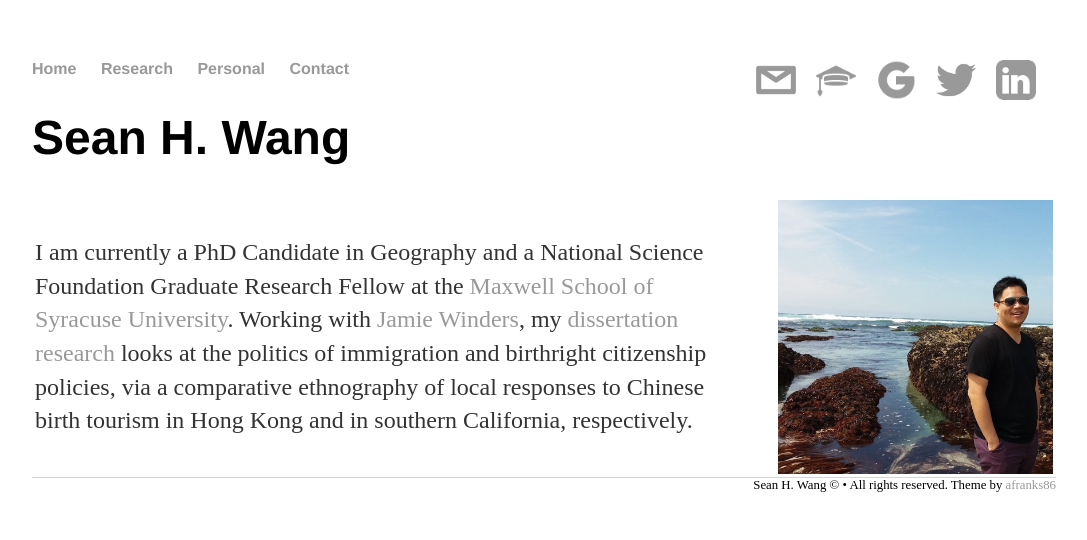
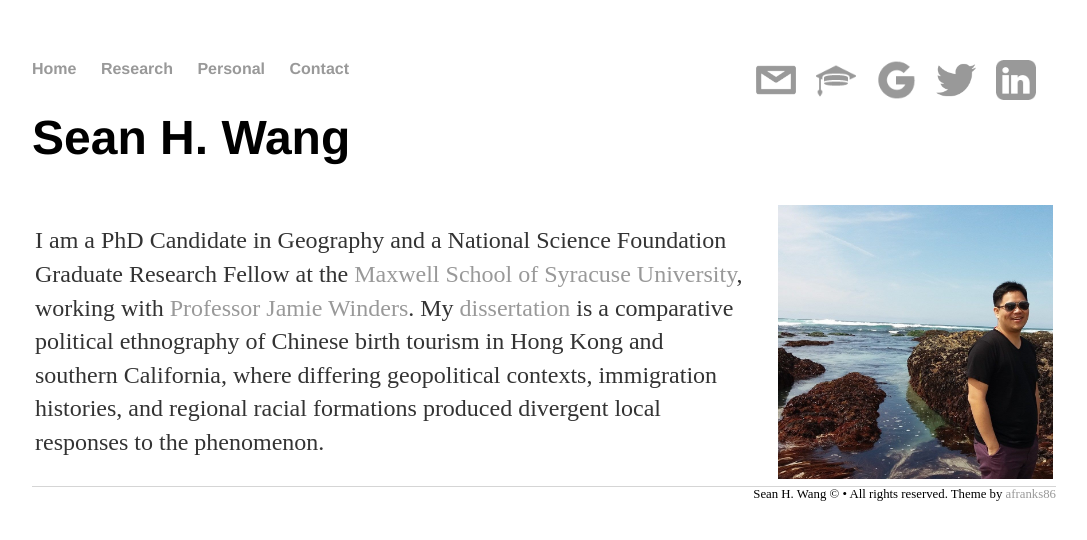
Before and after one commit to SeanyWang/seanywang.github.io, a Jekyll site: the page built from index.html, in a window 1280 px wide. Shown: the top 540 px of the page, without its empty margins (96-1183 px from the left). Built offline with Jekyll 4.4.1, drawn with Linux system fonts in a browser that asks for light colours; nearby versions of some CDN libraries.

Commit message:
index update

```diff
--- a/index.html
+++ b/index.html
@@ -9,8 +9,8 @@ title: Sean H. Wang - Home
     <tr>
       <td width="70%">
         <p>
-          I am currently a PhD Candidate in Geography and a National Science Foundation Graduate Research Fellow at the <a href="https://www.maxwell.syr.edu/geo/">Maxwell School of Syracuse University</a>.
-          Working with <a href="https://www.maxwell.syr.edu/geo/Winders,_Jamie/">Jamie Winders</a>, my <a href="http://scholar.syr.edu/scholars/2015-16/wang.html">dissertation research</a> looks at the politics of immigration and birthright citizenship policies, via a comparative ethnography of local responses to Chinese birth tourism in Hong Kong and in southern California, respectively.
+          I am a PhD Candidate in Geography and a National Science Foundation Graduate Research Fellow at the <a href="https://www.maxwell.syr.edu/geo/">Maxwell School of Syracuse University</a>, working with <a href="https://www.maxwell.syr.edu/geo/Winders,_Jamie/">Professor Jamie Winders</a>.
+          My <a href="http://scholar.syr.edu/scholars/2015-16/wang.html">dissertation</a> is a comparative political ethnography of Chinese birth tourism in Hong Kong and southern California, where differing geopolitical contexts, immigration histories, and regional racial formations produced divergent local responses to the phenomenon.
         </p>
       </td>
       <td width="30%">
```
